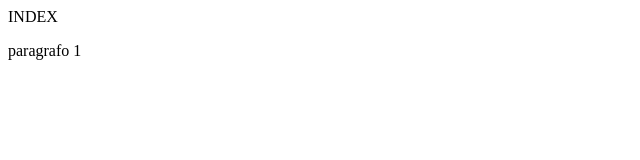
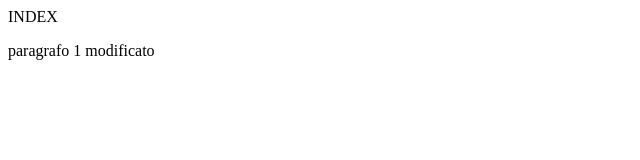
Before and after one commit to trapa1197/git-test-album-1, a plain HTML site: page index.html in a window 1280 px wide. Shown: the full height of the page, 0-640 px from the left. Drawn offline with Linux system fonts and the light colour scheme.

```diff
--- a/index.html
+++ b/index.html
@@ -1,5 +1,5 @@
 <html>
 INDEX
 
-<p>paragrafo 1</p>
+<p>paragrafo 1 modificato</p>
 </html>
```
